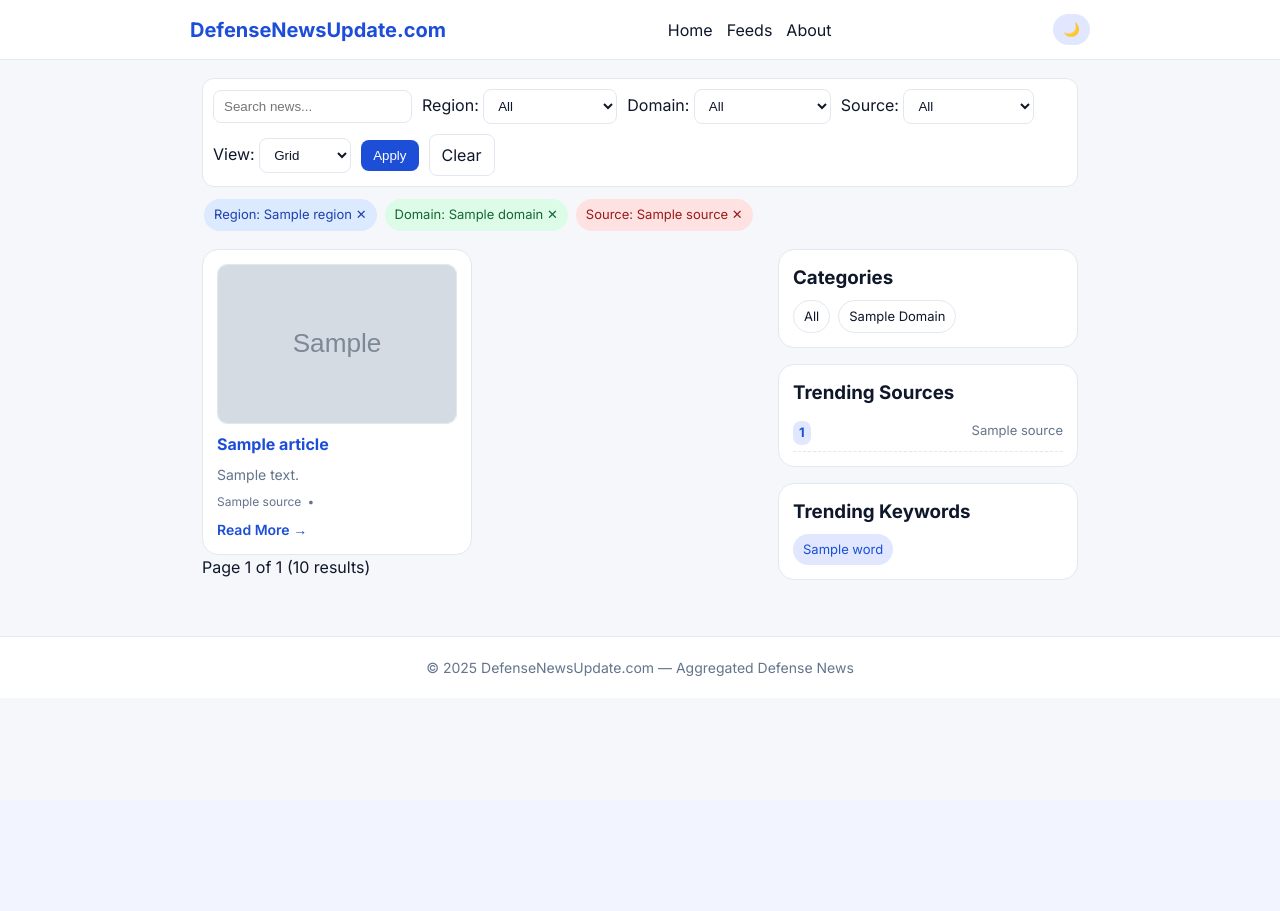
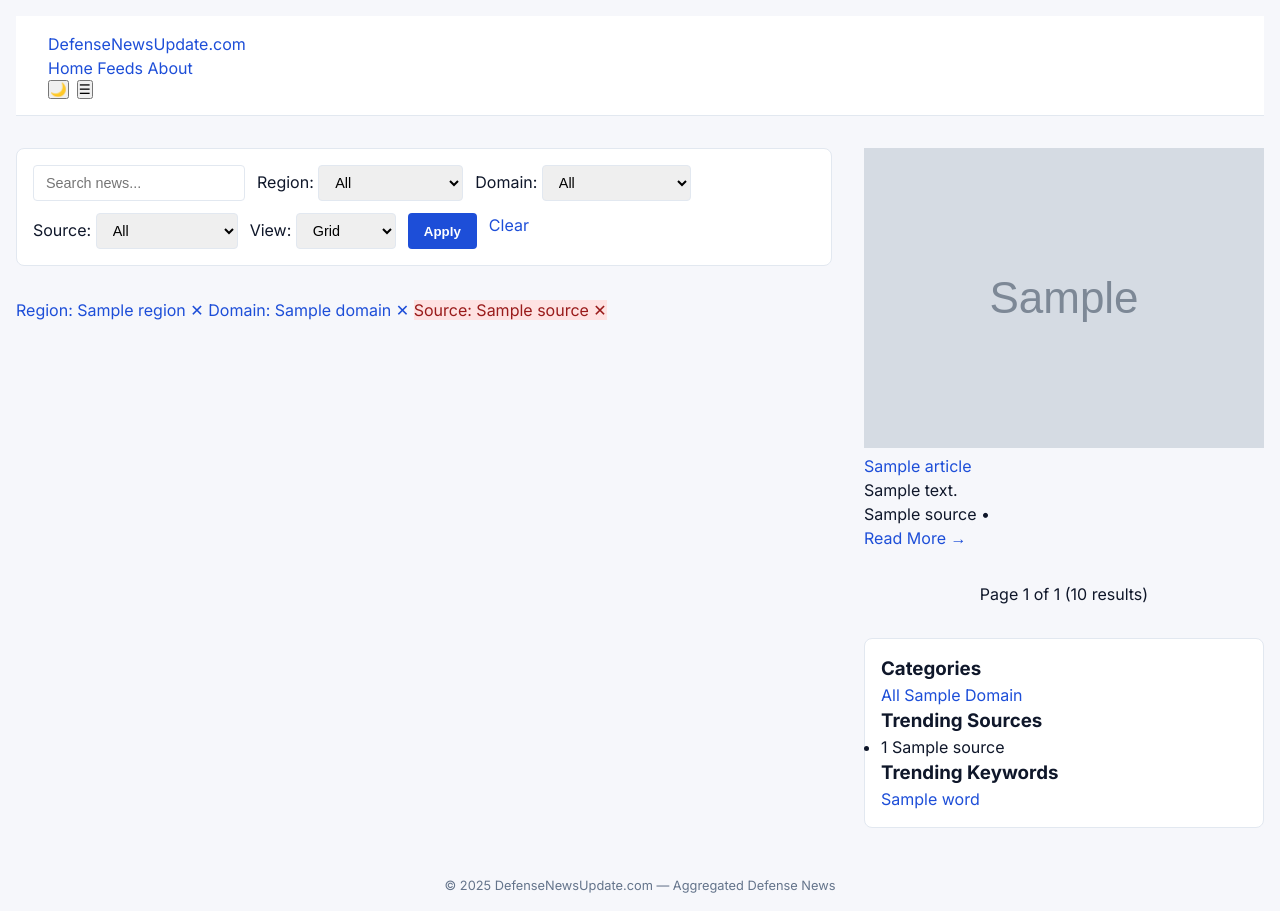
Before and after one commit to markusmaximus2/defense-rss-project, a Flask app: template templates/index.html in a window 1280 px wide. Before the commit the page ends 698 px from the top, so only its background shows below. Run offline with Flask 3, Linux system fonts and the light colour scheme; the template is opened without the code that fills it: most values are stand-ins (such as "Sample title", 1, 10 or a date in 2020); grey boxes marked "Sample" are stand-in pictures.

Commit message:
Update styles with filters and image scaling

```diff
--- a/static/styles.css
+++ b/static/styles.css
@@ -1,90 +1,153 @@
-:root {
-  --bg:#f6f7fb; --text:#0f172a; --card:#fff; --muted:#64748b; --border:#e2e8f0;
-  --brand:#1d4ed8; --brand-soft:#e0e7ff;
-}
-.dark {
-  --bg:#0b1020; --text:#e5e7eb; --card:#0f172a; --muted:#9aa4b2; --border:#1f2937;
-  --brand:#60a5fa; --brand-soft:#172554;
-}
-* { box-sizing:border-box; margin:0; padding:0; }
-body {
-  font-family:Inter,system-ui,Arial,sans-serif;
-  background:var(--bg);
-  color:var(--text);
-  line-height:1.5;
-}
-.container {
-  max-width: 900px;
-  margin: 0 auto;
-  padding: 0 12px;
+/* Global resets */
+* {
+  margin: 0;
+  padding: 0;
+  box-sizing: border-box;
 }
 
-/* HEADER + NAV */
-.header { background: var(--card); border-bottom: 1px solid var(--border); position: sticky; top: 0; z-index: 20; }
-.header-inner { display:flex; align-items:center; justify-content:space-between; padding:14px 0; }
-.brand a { font-weight:700; color:var(--brand); text-decoration:none; font-size:20px; }
-.nav { display:flex; gap:14px; }
-.nav a { color:var(--text); text-decoration:none; }
-.nav a:hover { color:var(--brand); }
-.toggle { background:var(--brand-soft); border:0; border-radius:999px; padding:8px 10px; cursor:pointer; }
-.hamburger { display:none; font-size:22px; cursor:pointer; background:none; border:none; }
-@media (max-width: 640px) {
-  .nav { display:none; flex-direction:column; background:var(--card); position:absolute; top:60px; right:12px; border:1px solid var(--border); border-radius:12px; padding:10px; }
-  .nav.active { display:flex; }
-  .hamburger { display:block; }
+body {
+  font-family: "Inter", sans-serif;
+  background: #f6f7fb;
+  color: #0f172a;
+  line-height: 1.5;
+  padding: 1rem;
 }
 
-.footer { border-top:1px solid var(--border); text-align:center; padding:20px; margin-top:40px; color:var(--muted); background:var(--card); font-size:14px; }
+/* Links */
+a {
+  color: #1d4ed8;
+  text-decoration: none;
+}
+a:hover {
+  text-decoration: underline;
+}
 
-/* Controls */
-.controls{margin:18px 0}
-.filters{display:flex;flex-wrap:wrap;gap:10px;align-items:center;background:var(--card);border:1px solid var(--border);padding:10px;border-radius:12px}
-.filters input[type=text], .filters select{padding:8px 10px;border:1px solid var(--border);border-radius:8px;background:transparent;color:var(--text)}
-.btn{padding:8px 12px;border:1px solid var(--border);border-radius:8px;text-decoration:none;color:var(--text)}
-.btn-primary{padding:8px 12px;border:0;border-radius:8px;background:var(--brand);color:#fff;cursor:pointer}
-.badges{margin:12px 2px;display:flex;flex-wrap:wrap;gap:8px}
-.badge{padding:6px 10px;border-radius:999px;text-decoration:none;font-size:13px}
-.badge.blue{background:#dbeafe;color:#1e40af}.badge.green{background:#dcfce7;color:#166534}.badge.purple{background:#ede9fe;color:#5b21b6}
+/* Header */
+header {
+  background: #fff;
+  border-bottom: 1px solid #e2e8f0;
+  padding: 1rem 2rem;
+  margin-bottom: 2rem;
+}
+header h1 {
+  font-size: 1.5rem;
+}
 
 /* Layout */
-.layout{display:grid;grid-template-columns:1fr 300px;gap:20px}
-@media (max-width:1024px){.layout{grid-template-columns:1fr}.sidebar{order:-1}}
-
-/* Grid */
-.grid{display:grid;grid-template-columns:repeat(2,1fr);gap:16px}
-@media (max-width:768px){.grid{grid-template-columns:1fr}}
-
-/* Card */
-.card{background:var(--card);border:1px solid var(--border);border-radius:16px;padding:14px;display:flex;flex-direction:column;gap:8px}
-.card .thumb{
-  width:100%;
-  height:160px;       /* fixed height for consistent thumbnails */
-  object-fit:cover;   /* crop instead of stretch */
-  border-radius:10px;
-  border:1px solid var(--border)
+main {
+  display: grid;
+  grid-template-columns: 3fr 1fr;
+  gap: 2rem;
 }
-@media (max-width:768px){
-  .card .thumb{height:120px}
+@media (max-width: 900px) {
+  main {
+    grid-template-columns: 1fr;
+  }
 }
-.card .title{font-weight:700;color:var(--brand);text-decoration:none;font-size:16px}
-.card .summary{color:var(--muted);font-size:14px}
-.card .meta{color:var(--muted);font-size:12px;display:flex;gap:6px;align-items:center;flex-wrap:wrap}
-.card .more{color:var(--brand);text-decoration:none;font-weight:600;margin-top:auto;font-size:14px}
-
-/* Timeline */
-.timeline{list-style:none;display:flex;flex-direction:column;gap:12px}
-.card.list{padding:16px}
-.card.list .thumb{max-width:160px;height:120px;object-fit:cover;float:right;margin-left:10px;border-radius:8px}
 
 /* Sidebar */
-.sidebar .widget{background:var(--card);border:1px solid var(--border);border-radius:16px;padding:14px;margin-bottom:16px}
-.sidebar h3{margin:0 0 8px 0}
-.tabs{display:flex;flex-wrap:wrap;gap:8px}
-.tab{padding:6px 10px;border-radius:999px;border:1px solid var(--border);text-decoration:none;color:var(--text);font-size:13px}
-.tab.active,.tab:hover{background:var(--brand-soft);color:var(--brand)}
-.list{list-style:none;margin:0;padding:0;display:grid;gap:8px}
-.list li{display:flex;justify-content:space-between;border-bottom:1px dashed var(--border);padding:6px 0;color:var(--muted);font-size:13px}
-.list .count{background:var(--brand-soft);color:var(--brand);border-radius:8px;padding:2px 6px;font-weight:700}
-.keywords{display:flex;flex-wrap:wrap;gap:8px}
-.kw{padding:6px 10px;border-radius:999px;background:var(--brand-soft);color:var(--brand);text-decoration:none;font-size:13px}
-.page h2{margin:16px 0}
+aside {
+  background: #fff;
+  border: 1px solid #e2e8f0;
+  border-radius: 0.5rem;
+  padding: 1rem;
+}
+
+/* Filters form */
+form.filters {
+  display: flex;
+  flex-wrap: wrap;
+  gap: 0.75rem;
+  margin-bottom: 2rem;
+  background: #fff;
+  padding: 1rem;
+  border: 1px solid #e2e8f0;
+  border-radius: 0.5rem;
+}
+form.filters input,
+form.filters select {
+  padding: 0.5rem 0.75rem;
+  border: 1px solid #e2e8f0;
+  border-radius: 0.25rem;
+  font-size: 0.9rem;
+}
+form.filters button {
+  background: #1d4ed8;
+  color: #fff;
+  border: none;
+  padding: 0.5rem 1rem;
+  border-radius: 0.25rem;
+  cursor: pointer;
+  font-weight: 600;
+}
+form.filters button:hover {
+  background: #1e40af;
+}
+
+/* Articles grid */
+.articles {
+  display: grid;
+  grid-template-columns: repeat(auto-fill, minmax(280px, 1fr));
+  gap: 1.5rem;
+}
+
+/* Article cards */
+.article-card {
+  background: #fff;
+  border: 1px solid #e2e8f0;
+  border-radius: 0.5rem;
+  padding: 1rem;
+  box-shadow: 0 2px 4px rgba(0, 0, 0, 0.05);
+  display: flex;
+  flex-direction: column;
+  height: 100%;
+}
+
+.article-card h3 {
+  font-size: 1rem;
+  margin: 0.5rem 0;
+  flex-grow: 0;
+}
+
+.article-card p {
+  font-size: 0.9rem;
+  color: #64748b;
+  flex-grow: 1;
+}
+
+/* ✅ Fix: constrain feed images */
+.article-card img {
+  max-width: 100%;
+  max-height: 180px;
+  object-fit: cover;
+  display: block;
+  margin: 0 auto 0.75rem;
+  border-radius: 6px;
+}
+
+/* Pagination */
+.pagination {
+  margin: 2rem 0;
+  display: flex;
+  justify-content: center;
+  gap: 0.5rem;
+}
+.pagination a {
+  padding: 0.5rem 0.75rem;
+  border: 1px solid #e2e8f0;
+  border-radius: 0.25rem;
+  background: #fff;
+}
+.pagination a.active {
+  background: #1d4ed8;
+  color: #fff;
+  border-color: #1d4ed8;
+}
+
+/* Footer */
+footer {
+  margin-top: 3rem;
+  text-align: center;
+  font-size: 0.8rem;
+  color: #64748b;
+}
```
